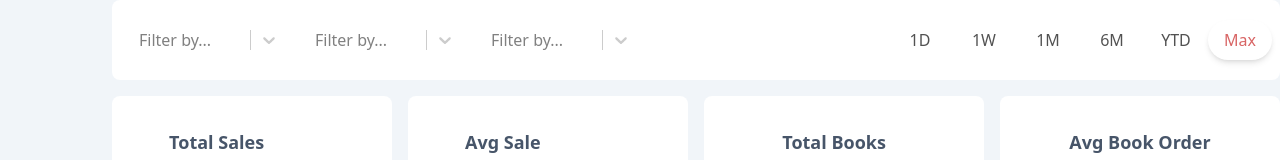
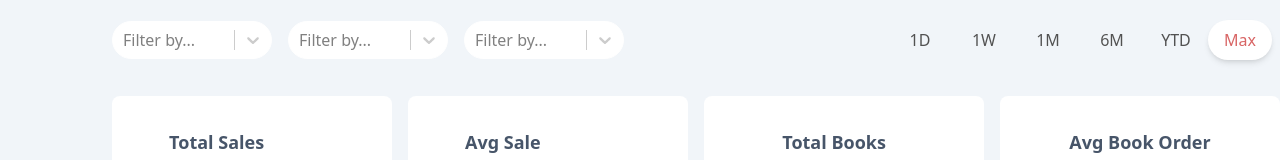
Before and after one commit to francoisdillinger/book_nook_frontend, a React (Vite) app: page / in a window 1280 px wide. Shown: the top 160 px of the page. Built offline with nearby package versions, Linux system fonts and the light colour scheme.

Commit message:
Refactor AdminChart component layout

```diff
--- a/src/components/AdminChart.tsx
+++ b/src/components/AdminChart.tsx
@@ -66,8 +66,8 @@ export default function AdminChart() {
 
 			</div> */}
 			<div className="flex flex-wrap lg:ml-20 xl:ml-28">
-				<div className="bg-white rounded-lg w-full flex flex-wrap md:justify-between xl:flex-nowrap xl:h-20 xl:items-center">
-					<div className="flex w-full justify-start h-20 items-center gap-4 pl-4 xl:w-2/3 xl:h-fit">
+				<div className=" rounded-lg w-full flex flex-wrap md:justify-between lg:flex-nowrap xl:h-20 xl:items-center">
+					<div className="flex w-full justify-start h-20 items-center gap-4  lg:w-1/2 xl:h-fit">
 						{selectOptions ? (
 							<ReactSelect
 								options={selectOptions}
@@ -101,7 +101,7 @@ export default function AdminChart() {
 							<></>
 						)}
 					</div>
-					<div className="flex justify-start w-full mr-2 h-20 items-center xl:w-1/3 xl:justify-end xl:h-fit">
+					<div className="flex justify-start w-full mr-2 h-20 items-center lg:w-1/2 lg:justify-end xl:h-fit">
 						<ChartTimePeriodButtons
 							timeFilter={timeFilter}
 							setTimeFilter={setTimeFilter}
```
